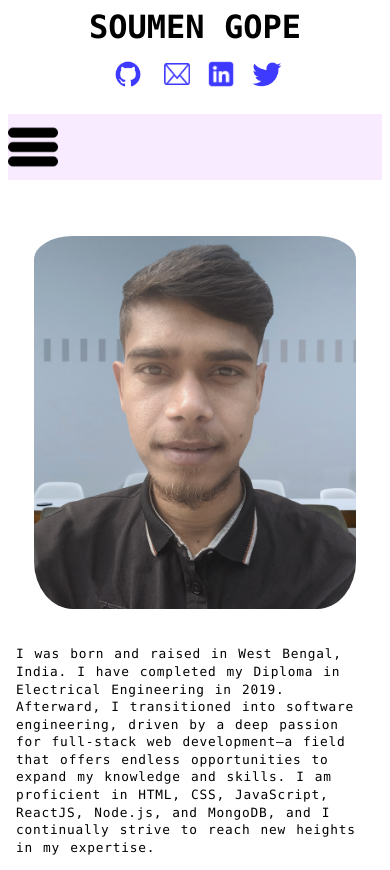
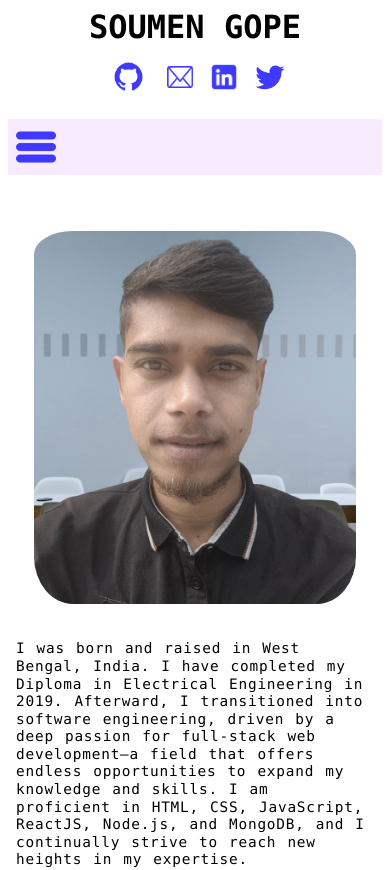
Before and after one commit to soumengope/soumengop, a React (Create React App) app: page / in a window 390 px wide. Shown: the top 870 px of the page. Built offline with nearby package versions, Linux system fonts and the light colour scheme.

Commit message:
styles changed

```diff
--- a/src/App.css
+++ b/src/App.css
@@ -2,4 +2,6 @@
   text-align: center;
   font-family: "Lucida Console", "Courier New", monospace;
   background-color: white;
+  margin:0;
+  padding:0;
 }
--- a/src/Components/css/Footer.css
+++ b/src/Components/css/Footer.css
@@ -1,6 +1,7 @@
 .footer_main{
     margin-top:2rem;
     background-color: #f8ebff;
+    margin-bottom:0;
 }
 .footer_desc{
     padding:0.5rem;
--- a/src/Components/css/Header.css
+++ b/src/Components/css/Header.css
@@ -22,10 +22,14 @@
 .socialLists img{
     filter: invert(36%) sepia(97%) saturate(7449%)
     hue-rotate(244deg) brightness(101%) contrast(103%);
+    transition: transform 0.3s linear;
+}
+.socialLists img:hover{
+    transform:scale(1.1);
 }
 .github_logo{
-    width:40px;
-    height:40px;
+    width:45px;
+    height:45px;
 }
 .gmail_logo{
     width:26px;
--- a/src/Components/css/Hobbies.css
+++ b/src/Components/css/Hobbies.css
@@ -35,4 +35,8 @@
     .hobbies_control{
         grid-template-columns: repeat(2,1fr);
     }
+    .hobbies_img{
+        width:80px;
+        height:80px;
+    }
 }
--- a/src/Components/css/Intro.css
+++ b/src/Components/css/Intro.css
@@ -35,7 +35,7 @@
         height:auto;
     }
     .intro_right p{
-        font-size:0.8rem;
+        font-size:0.9rem;
         text-align:start;
         padding:0rem;
         line-height:1.1rem;
--- a/src/Components/css/Navigation.css
+++ b/src/Components/css/Navigation.css
@@ -12,11 +12,15 @@
     justify-content: space-evenly;
     padding:0.5rem;
 }
-.navigation_main img{
+.manu_open, .manu_close{
     display:none;
 }
 .navLists{
     cursor:pointer;
+    transition: transform 0.3s linear;
+}
+.navLists:hover{
+    transform: scale(1.1);
 }
 .navLists a{
     text-decoration: none;
@@ -32,6 +36,15 @@
         padding-bottom:1.5rem;
     }
     .navigation_main img{
+        filter: invert(18%) sepia(60%) saturate(7465%) hue-rotate(245deg) brightness(102%) contrast(101%);
+        padding-left:0.5rem;
+    }
+    .manu_open{
+        display:block;
+        width:40px;
+        height:40px;
+    }
+    .manu_close{
         display:block;
         width:50px;
         height:50px;
--- a/src/Components/css/Project.css
+++ b/src/Components/css/Project.css
@@ -68,6 +68,10 @@
 }
 .project_links img{
     filter: invert(36%) sepia(97%) saturate(7449%) hue-rotate(244deg) brightness(101%) contrast(103%);
+    transition: transform 0.3s linear;
+}
+.project_links img:hover{
+    transform:scale(1.1);
 }
 .project_gitImg{
     width:40px;
--- a/src/Components/js/Navigation.js
+++ b/src/Components/js/Navigation.js
@@ -24,8 +24,8 @@ const Navigation = ()=>{
                 </div>
             </div>
             {
-               (!toggle) ? <img onClick={()=>{setToggle(!toggle)}} src="manu_open.png" alt="manu opening logo"/>:
-               <img onClick={()=>{setToggle(!toggle)}} src="manu_close.png" alt="manu opening logo"/>
+               (!toggle) ? <img className="manu_open" onClick={()=>{setToggle(!toggle)}} src="manu_open.png" alt="manu opening logo"/>:
+               <img className="manu_close" onClick={()=>{setToggle(!toggle)}} src="manu_close.png" alt="manu opening logo"/>
             }
             {
                 (toggle)?
@@ -40,7 +40,7 @@ const Navigation = ()=>{
                     <Link to="/experience">Experience</Link>
                 </div>
                 <div className="navLists mob_navLists">
-                    <Link to="/cv">Cv</Link>
+                    <Link to="/cv">Resume</Link>
                 </div>
                 <div className="navLists mob_navLists">
                     <Link to="/contacts">Contacts</Link>
--- a/src/Contacts.css
+++ b/src/Contacts.css
@@ -11,6 +11,10 @@
 }
 .contact_list{
     margin:1rem 0rem;
+}
+.contact_list img{
+    filter: invert(36%) sepia(97%) saturate(7449%)
+    hue-rotate(244deg) brightness(101%) contrast(103%);
 }
 .call{
     width:35px;
```
